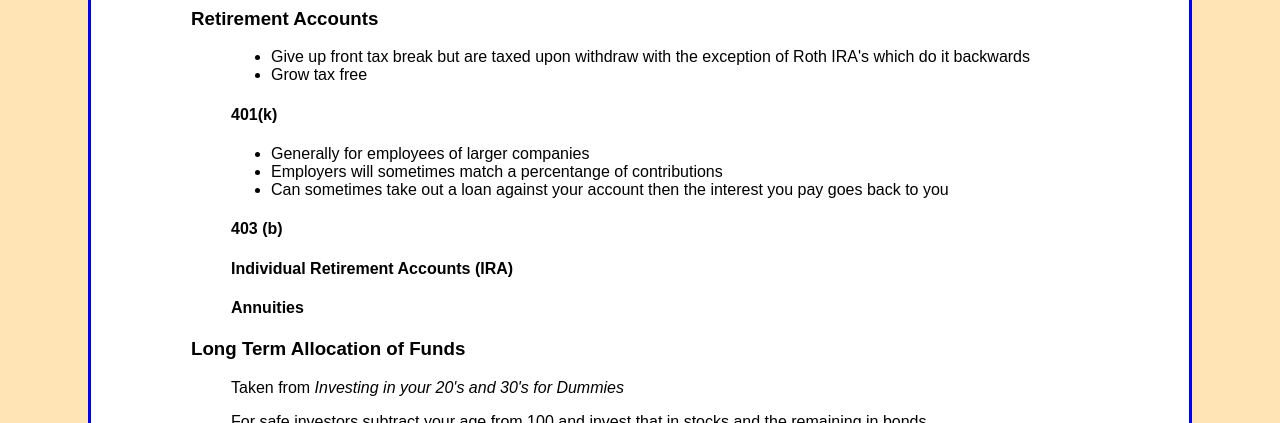
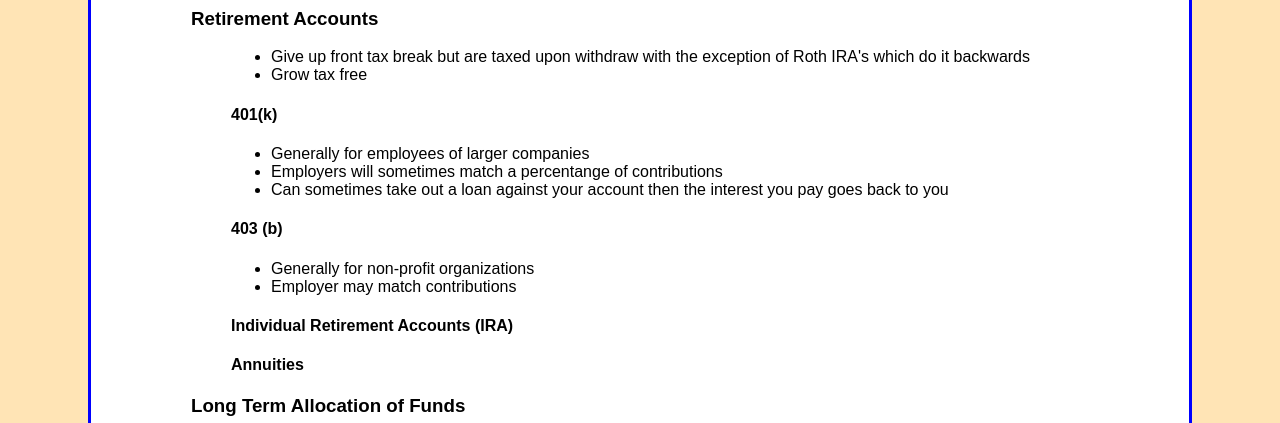
Before and after one commit to jbm950/jbm950.github.io, a Jekyll site: the page built from notes/money_management/money_management_main.html, in a window 1280 px wide and 900 px high, scrolled down 1894 px, cut to the strip 0-423 px from the top of the window. Built offline with Jekyll 4.4.1, drawn with Linux system fonts in a browser that asks for light colours; Markdown is read by kramdown in place of the engine named in the settings.

Commit message:
updated money management notes

```diff
--- a/notes/money_management/money_management_main.html
+++ b/notes/money_management/money_management_main.html
@@ -236,6 +236,14 @@ title: Money Management
 </blockquote>
 <blockquote>
 <blockquote>
+<ul>
+<li>Generally for non-profit organizations</li>
+<li>Employer may match contributions</li>
+</ul>
+</blockquote>
+</blockquote>
+<blockquote>
+<blockquote>
 <h4 id="individual-retirement-accounts-ira">Individual Retirement Accounts (IRA)</h4>
 </blockquote>
 </blockquote>
```
Also changed, not shown: source/notes/money_management/money_management_main.md (+3 -0 lines).
